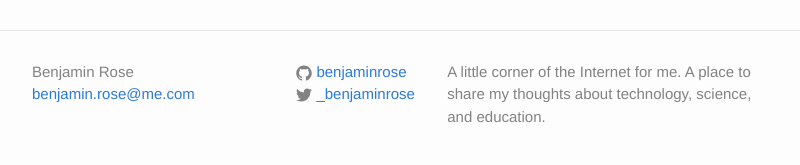
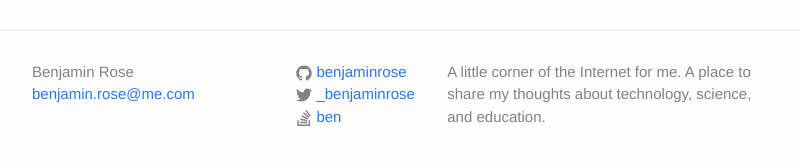
Before and after one commit to benjaminrose/benjaminrose.github.io, a Jekyll site: the page built from index.html, in a window 1280 px wide and 900 px high, scrolled down 1621 px. Shown: the part 712-877 px from the top of the window, without its empty margins (238-1038 px from the left). Built offline with Jekyll 4.4.1, drawn with Linux system fonts in a browser that asks for light colours; the list of posts is cut into pages by our own code; comment, search, counter and statistics services are not loaded.

Commit message:
add stackoverflow to footer

```diff
--- a/_config.yml
+++ b/_config.yml
@@ -15,6 +15,7 @@ baseurl: "" # the subpath of your site, e.g. /blog, adds everypage after this
 url: "http://yourdomain.com" # the base hostname & protocol for your site
 twitter_username: _benjaminrose
 github_username:  benjaminrose
+stackoverflow_username: ben
 # flikr_username:
 
 # Build settings
--- a/_includes/footer.html
+++ b/_includes/footer.html
@@ -25,6 +25,12 @@
             {% include icon-twitter.html username=site.twitter_username %}
           </li>
           {% endif %}
+
+          {% if site.stackoverflow_username %}
+          <li>
+            {% include icon-stackoverflow.html username=site.stackoverflow_username %}
+          </li>
+          {% endif %}
         </ul>
       </div>
 
--- /dev/null
+++ b/_includes/icon-stackoverflow.html
@@ -0,0 +1 @@
+<a href="http://stackoverflow.com/users/3874527/{{ include.username }}?tab=profile"><span class="icon icon--stackoverflow">{% include icon-stackoverflow.svg %}</span><span class="username">{{ include.username }}</span></a>
```
Also changed, not shown: _includes/icon-stackoverflow.svg (added).
